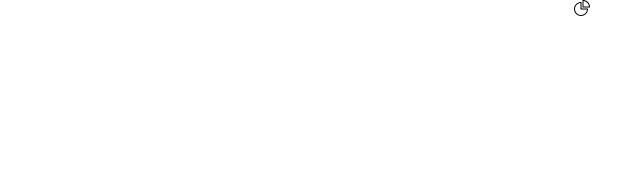
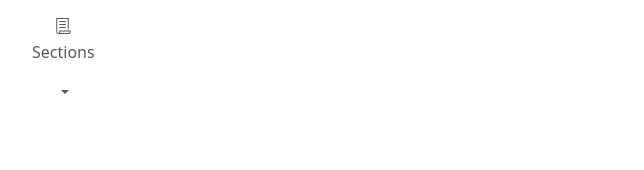
Before and after one commit to meovy/section-header-feature, a React (Create React App) app: page / in a window 1280 px wide. Shown: the top 170 px of the page, without its empty margins (58-702 px from the left). Built offline with nearby package versions, Linux system fonts and the light colour scheme.

Commit message:
feat: css icon + scroll section sample

```diff
--- a/package.json
+++ b/package.json
@@ -6,6 +6,7 @@
     "@testing-library/jest-dom": "^5.16.5",
     "@testing-library/react": "^13.4.0",
     "@testing-library/user-event": "^13.5.0",
+    "bootstrap": "^5.3.0",
     "react": "^18.2.0",
     "react-dom": "^18.2.0",
     "react-scripts": "5.0.1",
--- a/src/App.css
+++ b/src/App.css
@@ -65,3 +65,37 @@
 .now-ui-icons.business_chart-pie-36:before {
   content: "\ea1f";
 }
+
+.now-ui-icons.ui-2_chat-round:before {
+  content: "\ea20";
+}
+
+.now-ui-icons.design-2_ruler-pencil:before {
+  content: "\ea48";
+}
+
+.now-ui-icons.files_paper:before {
+  content: "\ea43";
+}
+
+.now-ui-icons.ui-2_settings-90:before {
+  content: "\ea4b";
+}
+
+.now-ui-icons.shopping_box:before {
+  content: "\ea11";
+}
+
+.headers-section, .features-section {
+  height: 100vh;
+}
+
+.headers-section {
+  position: relative;
+  top: 100vh;
+}
+
+.features-section {
+  position: relative;
+  top: 200vh;
+}
--- a/src/App.js
+++ b/src/App.js
@@ -1,11 +1,16 @@
 import React from "react";
-import Header from "./components/Header";
+import Features from "./components/Features";
+import Headers from "./components/Headers";
+import NavBar from "./components/NavBar";
+import "bootstrap/dist/css/bootstrap.min.css";
 import "./App.css";
 
 function App() {
   return (
     <div className="App">
-      <Header />
+      <NavBar />
+      <Headers />
+      <Features />
     </div>
   );
 }
--- /dev/null
+++ b/src/components/Features.js
@@ -0,0 +1,8 @@
+import React from "react";
+
+const Features = () => {
+  return (
+    <div id="features" className="features-section">Features</div>
+  );
+};
+export default Features;
--- a/src/components/Header.js
+++ /dev/null
@@ -1,12 +0,0 @@
-import React from "react";
-
-const Header = () => {
-  return (
-    <div className="header">
-      <div className="header__logo">
-        <i className="now-ui-icons business_chart-pie-36"></i>
-      </div>
-    </div>
-  );
-};
-export default Header;
--- /dev/null
+++ b/src/components/Headers.js
@@ -0,0 +1,8 @@
+import React from "react";
+
+const Headers = () => {
+  return (
+    <div id="headers" className="headers-section">Headers</div>
+  );
+};
+export default Headers;
--- /dev/null
+++ b/src/components/NavBar.js
@@ -0,0 +1,49 @@
+import React from "react";
+import {
+  DropdownToggle,
+  DropdownMenu,
+  DropdownItem,
+  UncontrolledDropdown,
+  Navbar,
+  Nav,
+  Container,
+} from "reactstrap";
+
+function NavBar() {
+  const scrollToElement = (id) => {
+    const element = document.getElementById(id);
+    if (element) {
+      element.scrollIntoView({ behavior: "smooth" });
+    }
+  };
+  return (
+    <Navbar className="fixed-top nav-bar-section" expand="lg">
+      <Container>
+        <Nav navbar>
+          <UncontrolledDropdown nav>
+            <DropdownToggle
+              caret
+              color="default"
+              nav
+              onClick={(e) => e.preventDefault()}>
+              <i className="now-ui-icons files_paper mr-1"></i>
+              <p>Sections</p>
+            </DropdownToggle>
+            <DropdownMenu>
+              <DropdownItem onClick={() => scrollToElement("headers")}>
+                <i className="now-ui-icons shopping_box mr-1"></i>
+                Headers
+              </DropdownItem>
+              <DropdownItem onClick={() => scrollToElement("features")}>
+                <i className="now-ui-icons ui-2_settings-90 mr-1"></i>
+                Features
+              </DropdownItem>
+            </DropdownMenu>
+          </UncontrolledDropdown>
+        </Nav>
+      </Container>
+    </Navbar>
+  );
+}
+
+export default NavBar;
```
